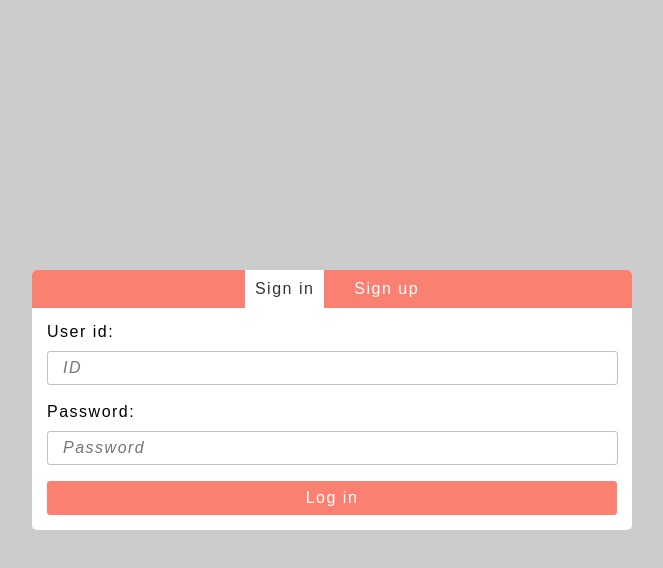
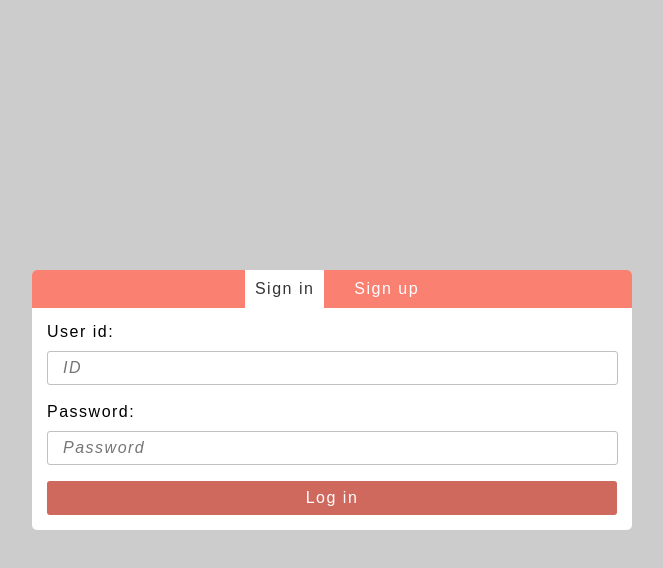
Before and after one commit to obrymec/employees_contracts_manager, a website: page front_end/sources/features/sign_in_up/sign.html in a window 1280 px wide. In both pictures the pointer is over the button "Log in". Shown: the whole page, without its empty margins (308-971 px from the left). Drawn offline with Linux system fonts and the light colour scheme; files that its build step writes are made by us from their sources; files whose address does not match are found by name.

Commit message:
Add button interaction on the sign web page.

```diff
--- a/front_end/public/sign.css
+++ b/front_end/public/sign.css
@@ -3,7 +3,7 @@
 * @fileoverview: The main stylesheet of application.
 * @author: Obrymec - obrymecsprinces@gmail.com
 * @created: 2022-02-03
-* @updated: 2023-12-17
+* @updated: 2023-12-22
 * @supported: DESKTOP
 * @file: sign.css
 * @version: 0.0.3
@@ -11,7 +11,7 @@
 
 /* Button hover */
 button:hover {
-  background-color: var(--primary-color);
+  background-color: var(--primary-color-300);
 }
 
 /* Inputs focus */
```
